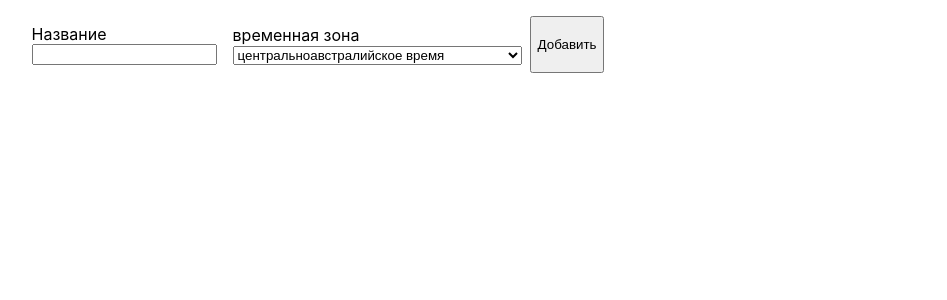
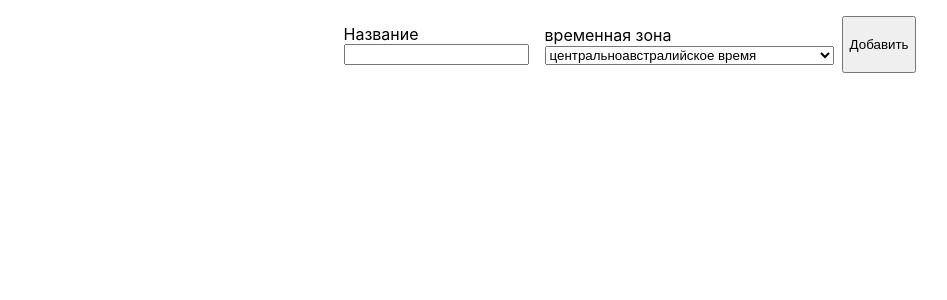
Before and after one commit to laps78/worldWideClock, a React (Create React App) app: page / in a window 1280 px wide. Shown: the top 300 px of the page, without its empty margins (14-961 px from the left). Built offline with nearby package versions, Linux system fonts and the light colour scheme.

Commit message:
app layout fixed

```diff
--- a/src/App.css
+++ b/src/App.css
@@ -1,7 +1,7 @@
 .App {
   width: 100%;
   display: flex;
-  flex-direcion: column;
+  flex-direction: column;
   justify-content: center;
   align-items: center;
 }
```
